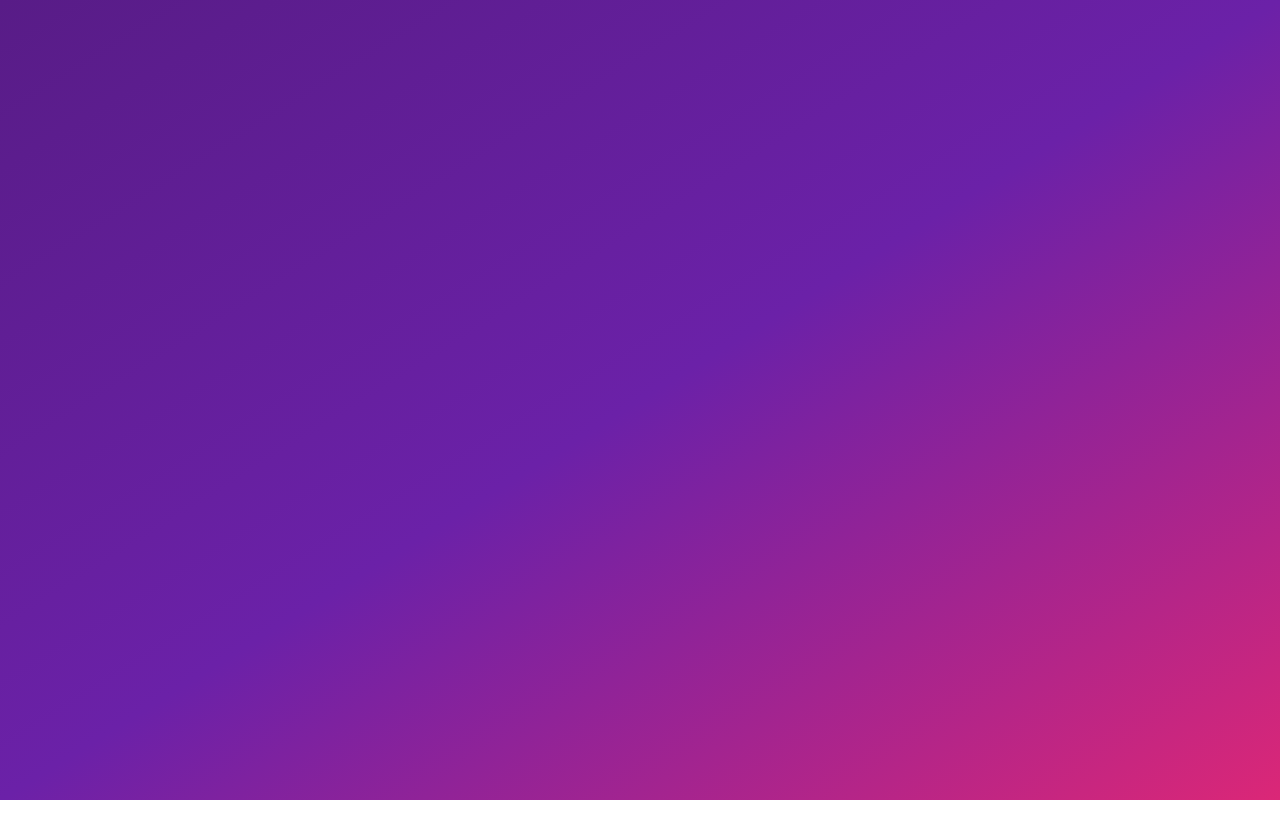
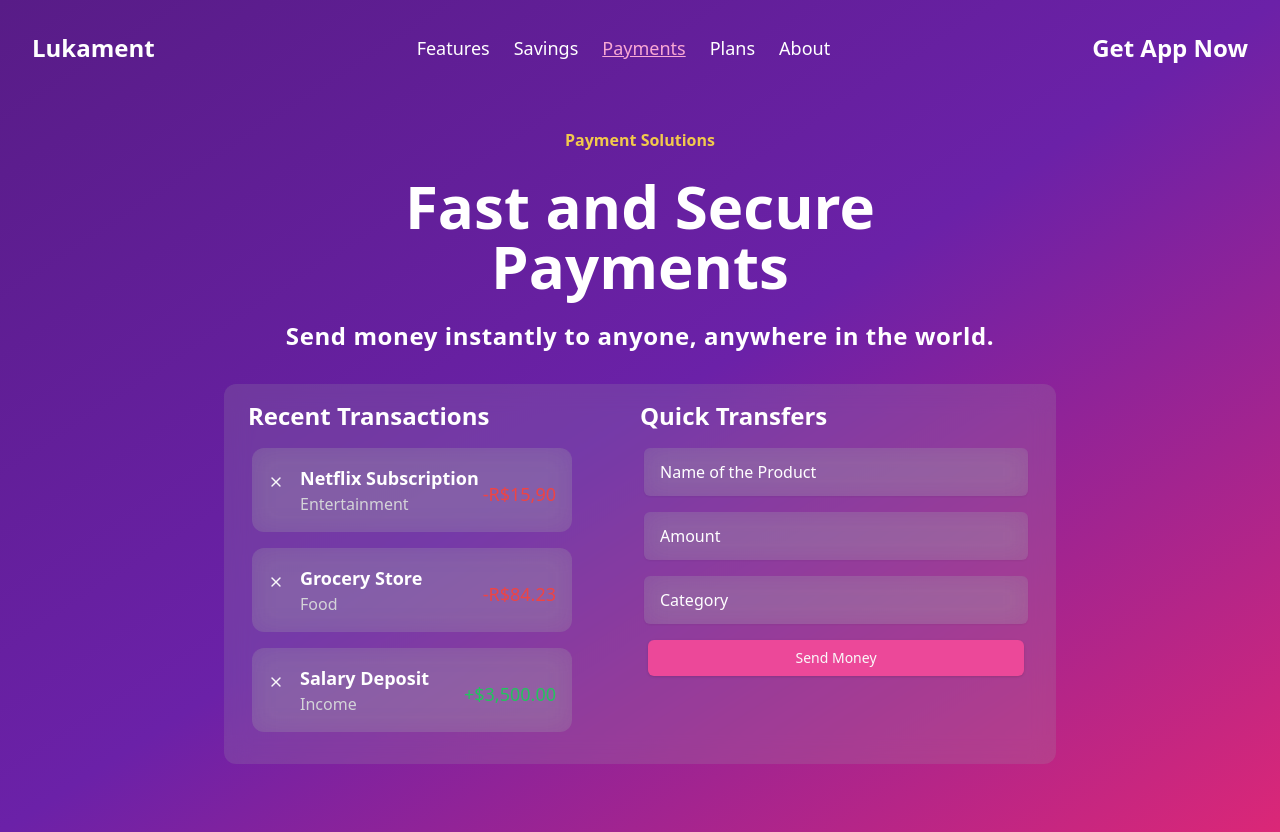
Before and after one commit to americanlucas/Lukament, a React (Vite) app: page /payments in a window 1280 px wide. Before the commit this address had no page. Before the commit the page ends 800 px from the top, so only its background shows below. Built offline with nearby package versions, Linux system fonts and the light colour scheme.

Commit message:
Payments Page
É necessário ficar funcional

```diff
--- a/src/App.tsx
+++ b/src/App.tsx
@@ -3,6 +3,7 @@ import { Features } from "@/pages/Features";
 import { Savings } from "@/pages/Savings";
 import { Plans } from "@/pages/Plans";
 import { About } from "@/pages/About";
+import { Payments } from "@/pages/Payments";
 import { BrowserRouter as Router, Routes, Route } from "react-router-dom";
 
 const App: React.FC = () => {
@@ -15,6 +16,7 @@ const App: React.FC = () => {
           <Route path="savings" element={<Savings />}/>
           <Route path="plans" element={<Plans />}/>
           <Route path="about" element={<About />}/>
+          <Route path="payments" element={<Payments />}/>
         </Routes>
       </Router>
     </>
--- /dev/null
+++ b/src/components/Payments/Main/index.tsx
@@ -0,0 +1,75 @@
+import { Button } from "@/components/ui/button";
+import { Input } from "@/components/ui/input";
+import { X } from "lucide-react";
+
+const Saldo = () => {
+  return 1000; // or any other numeric value
+}
+
+
+{Saldo() < 0 ? <p className="text-red-500">{Saldo()}</p> : <p className="text-green-500">{Saldo()}</p>}
+export const Main = () => {
+  return (
+    <>
+      <main className="flex flex-col items-center align-center justify-center">
+        <div className="flex flex-col items-center align-center justify-center my-8">
+          <div className="font-semibold text-[#F2C94C]">
+            <p>Payment Solutions</p>
+          </div>
+          <div className="flex flex-1 text-6xl font-bold text-white max-w-xl text-center m-6">
+            <h1>Fast and Secure Payments</h1>
+          </div>
+          <div className="text-white font-semibold text-2xl tracking-wide space-y-8">
+            <h3>Send money instantly to anyone, anywhere in the world.</h3>
+          </div>
+        </div>
+        <div className="flex flex-row bg-zinc-400 rounded-xl mb-12 py-4 px-6 bg-clip-padding backdrop-filter backdrop-blur-md bg-opacity-20 w-[832px] h-fit ">
+            <div className="w-[416px]">
+                <h1 className="text-2xl font-bold text-white">Recent Transactions</h1>
+                <div>
+                    <div className="text-white flex flex-row space-x-4 bg-zinc-400 rounded-xl mx-1 my-4 p-4 bg-clip-padding backdrop-filter backdrop-blur-md bg-opacity-20 w-[320px] h-fit ">
+                        <Button className="bg-transparent shadow-none p-0 hover:bg-transparent">
+                            <X/>
+                        </Button>
+                        <div>
+                            <h2 className="text-lg font-semibold">Netflix Subscription</h2>
+                            <p className="text-zinc-300">Entertainment</p>
+                        </div>
+                        <p className="text-red-500 absolute right-4 top-8 text-lg">-R$15,90</p>
+                    </div>
+                    <div className="text-white flex flex-row space-x-4 bg-zinc-400 rounded-xl mx-1 my-4 p-4 bg-clip-padding backdrop-filter backdrop-blur-md bg-opacity-20 w-[320px] h-fit">
+                        <Button className="bg-transparent shadow-none p-0 hover:bg-transparent">
+                            <X/>
+                        </Button>
+                        <div>
+                            <h2 className="text-lg font-semibold">Grocery Store</h2>
+                            <p className="text-zinc-300">Food</p>
+                        </div>
+                        <p className="text-red-500 absolute right-4 top-8 text-lg">-R$84.23</p>
+                    </div>
+                    <div className="text-white flex flex-row space-x-4 bg-zinc-400 rounded-xl mx-1 my-4 p-4 bg-clip-padding backdrop-filter backdrop-blur-md bg-opacity-20 w-[320px] h-fit">
+                        <Button className="bg-transparent shadow-none p-0 hover:bg-transparent">
+                            <X/>
+                        </Button>
+                        <div>
+                            <h2 className="text-lg font-semibold">Salary Deposit</h2>
+                            <p className="text-zinc-300">Income</p>
+                        </div>
+                        <p className="text-green-500 absolute right-4 top-8 text-lg">+$3,500.00</p>
+                    </div>
+                </div>
+            </div>
+            <div className="flex flex-col w-[416px]">
+                <h1 className="text-2xl font-bold text-white">Quick Transfers</h1>
+                <div className="mx-1 my-4 space-y-4">
+                    <Input className="placeholder:text-white placeholder:text-[16px] py-6 px-4 border-none bg-zinc-400 bg-clip-padding backdrop-blur-md backdrop-filter bg-opacity-20" placeholder="Name of the Product"/>
+                    <Input type="number" className="placeholder:text-white placeholder:text-[16px] py-6 px-4 border-none bg-zinc-400 bg-clip-padding backdrop-blur-md backdrop-filter bg-opacity-20" placeholder="Amount"/>
+                    <Input className="placeholder:text-white placeholder:text-[16px] py-6 px-4 border-none bg-zinc-400 bg-clip-padding backdrop-blur-md backdrop-filter bg-opacity-20" placeholder="Category"/>
+                </div>
+                <Button className="mx-2 bg-pink-500 hover:bg-pink-600">Send Money</Button>
+            </div>
+        </div>
+      </main>
+    </>
+  );
+};
--- a/src/components/skeleton/Header/index.tsx
+++ b/src/components/skeleton/Header/index.tsx
@@ -1,9 +1,15 @@
-import { Link } from "react-router-dom";
+import {  NavLink } from "react-router-dom";
+
 
 // export interface HeaderProps {
 //     titulo: string,
 //     subtitulos?: Array<string>
 // }
+
+const NavLinkStyles = ({ isActive }: { isActive: boolean }) => ({
+  color: isActive ? "rgb(249, 168, 212)" : "white",
+  textDecoration: isActive ? "underline" : "none",
+});
 
 const titulos = ["Lukament", "Get App Now"];
 const subtitulos = ["Features", "Savings", "Payments", "Plans", "About"];
@@ -13,26 +19,26 @@ export const Header: React.FC = () => {
     <>
       <header className="flex flex-1 justify-between m-8">
         <div className="text-2xl font-semibold text-white">
-          <Link to="/">
+          <NavLink style={NavLinkStyles} to="/">
             <h1>{titulos[0]}</h1>
-          </Link>
+          </NavLink>
         </div>
-        <div className="flex space-x-6 items-center text-lg text-zinc-300">
+        <div className="flex space-x-6 items-center text-lg text-white">
 
             {subtitulos.map((subtitulo) => {
                 return (
                     <>
-                        <Link  to={"/" + subtitulo.toLowerCase()}>
+                        <NavLink style={NavLinkStyles}  to={"/" + subtitulo.toLowerCase()}>
                             <h3>{subtitulo}</h3>
-                        </Link>
+                        </NavLink>
                     </>
                 )
             })}
         </div>
         <div className="text-2xl font-semibold text-white">
-            <Link to="/app">
+            <NavLink style={NavLinkStyles} to="/app">
                 <h1>{titulos[1]}</h1>
-            </Link>
+            </NavLink>
         </div>
       </header>
     </>
--- a/src/components/ui/input.tsx
+++ b/src/components/ui/input.tsx
@@ -8,7 +8,7 @@ const Input = React.forwardRef<HTMLInputElement, React.ComponentProps<"input">>(
       <input
         type={type}
         className={cn(
-          "flex h-9 w-full rounded-md border border-input bg-transparent px-3 py-1 text-base shadow-sm transition-colors file:border-0 file:bg-transparent file:text-sm file:font-medium file:text-foreground placeholder:text-muted-foreground focus-visible:outline-none focus-visible:ring-1 focus-visible:ring-ring disabled:cursor-not-allowed disabled:opacity-50 md:text-sm",
+          "flex h-9 w-full rounded-md border border-input bg-transparent px-3 py-1 text-base shadow-sm transition-colors file:border-0 file:bg-transparent file:text-sm file:font-medium file:text-foreground placeholder:text-muted-foreground focus-visible:outline-none caret-white text-white disabled:cursor-not-allowed disabled:opacity-50 md:text-sm",
           className
         )}
         ref={ref}
--- /dev/null
+++ b/src/pages/Payments/index.tsx
@@ -0,0 +1,16 @@
+import { Main } from "@/components/Payments/Main"
+import { Header } from "@/components/skeleton/Header"
+
+
+export const Payments = () => {
+    return(
+        <>
+            <div>
+                <Header/>
+            </div>
+            <div>
+                <Main/>
+            </div>
+        </>
+    )
+}
--- a/tailwind.config.js
+++ b/tailwind.config.js
@@ -72,7 +72,7 @@ export default {
   		animation: {
   			'accordion-down': 'accordion-down 0.2s ease-out',
   			'accordion-up': 'accordion-up 0.2s ease-out'
-  		}
+  		},
   	}
   },
   plugins: [require("tailwindcss-animate")],
```
